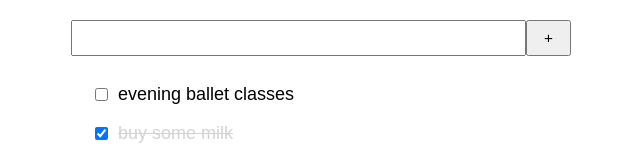
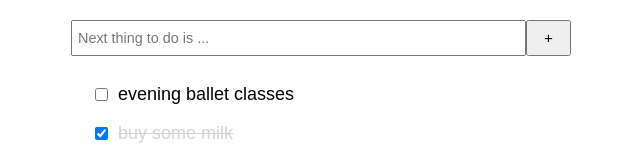
Before and after one commit to pawk/todo-app, a React (Create React App) app: page / in a window 1280 px wide. Shown: the top 160 px of the page, without its empty margins (319-959 px from the left). Built offline with nearby package versions, Linux system fonts and the light colour scheme.

Commit message:
input placeholder

```diff
--- a/src/todo/add.css
+++ b/src/todo/add.css
@@ -10,6 +10,7 @@
 
 .todo__add-input {
   font-size: 0.8em;
+  padding: 5px;
   width: calc(100% - 3em);
 }
 
--- a/src/todo/add.jsx
+++ b/src/todo/add.jsx
@@ -22,7 +22,7 @@ export const TodoAdd = ({ onAdd }) => {
 
   return (
     <section className="todo__add">
-      <input className="todo__add-input" ref={inputRef} onKeyUp={handleKeyUp} />
+      <input className="todo__add-input" ref={inputRef} onKeyUp={handleKeyUp} placeholder="Next thing to do is ..." />
       <button className="todo__add-btn" onClick={handleAdd}>+</button>
     </section>
   );
```
